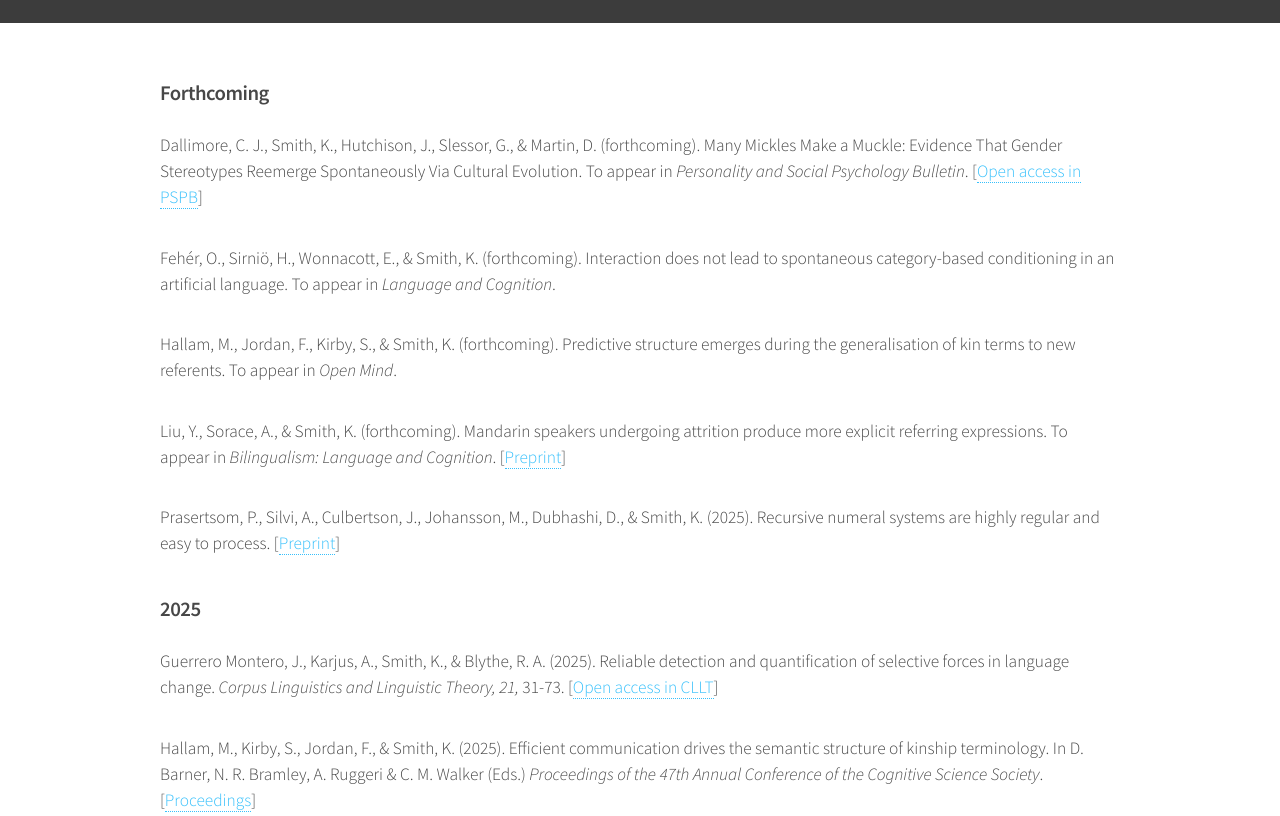
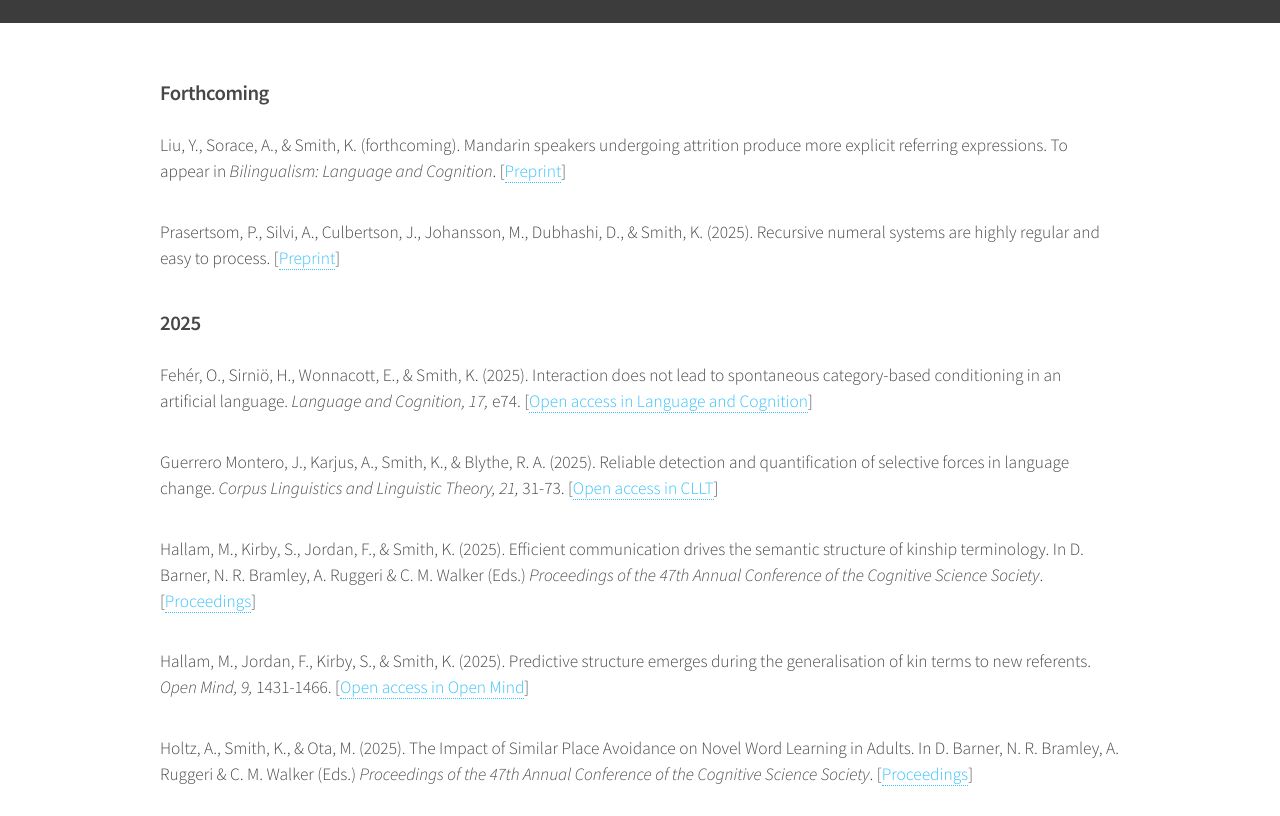
Before and after one commit to kennysmithed/kennysmithed.github.io, a plain HTML site: page publications.html in a window 1280 px wide. Shown: the part 324-1140 px from the top of the page. Drawn offline with Linux system fonts and the light colour scheme; grey boxes are pictures that could not be loaded.

Commit message:
Update publications.html

```diff
--- a/publications.html
+++ b/publications.html
@@ -64,18 +64,6 @@
 <h3>Forthcoming</h3>
 
 
-<p>Dallimore, C. J., Smith, K., Hutchison, J., Slessor, G., &amp; Martin, D. (forthcoming).
-	Many Mickles Make a Muckle: Evidence That Gender Stereotypes Reemerge Spontaneously Via Cultural Evolution.
-	To appear in <i>Personality and Social Psychology Bulletin</i>.
-	[<a href="https://doi.org/10.1177/01461672241254695">Open access in PSPB</a>]</p>
-
-<p>Fehér, O., Sirniö, H., Wonnacott, E., &amp;  Smith, K. (forthcoming).
-	Interaction does not lead to spontaneous category-based conditioning in an artificial language.
-	To appear in <i>Language and Cognition</i>. </p>
-
-<p>Hallam, M., Jordan, F., Kirby, S., &amp;  Smith, K. (forthcoming).
-	Predictive structure emerges during the generalisation of kin terms to new referents.
-	To appear in <i>Open Mind</i>. </p>
 
 <p>Liu, Y., Sorace, A., &amp; Smith, K. (forthcoming).
 	Mandarin speakers undergoing attrition produce more explicit referring expressions.
@@ -87,19 +75,30 @@
 	[<a href="https://arxiv.org/abs/2510.27049">Preprint</a>]</p>
 
 
+<h3>2025</h3>
 
 
-<h3>2025</h3>
+
+	<p>Fehér, O., Sirniö, H., Wonnacott, E., &amp;  Smith, K. (2025).
+	Interaction does not lead to spontaneous category-based conditioning in an artificial language.
+	<i>Language and Cognition, 17,</i> e74. [<a href="https://doi.org/10.1017/langcog.2025.10020">Open access in Language and Cognition</a>]</p>
+
 
 	<p>Guerrero Montero, J., Karjus, A., Smith, K., &amp; Blythe, R. A. (2025).
 		Reliable detection and quantification of selective forces in language change.
 		<i>Corpus Linguistics and Linguistic Theory, 21,</i> 31-73.
 		[<a href="https://doi.org/10.1515/cllt-2023-0064">Open access in CLLT</a>]
 
+
 	<p>Hallam, M., Kirby, S., Jordan, F., &amp; Smith, K. (2025). Efficient communication drives the semantic structure of kinship terminology.
 		In D. Barner, N. R. Bramley, A. Ruggeri &amp; C. M. Walker (Eds.)
 		<i>Proceedings of the 47th Annual Conference of the Cognitive Science Society</i>.
 		[<a href="https://escholarship.org/uc/item/1fg7b7hn">Proceedings</a>]</p>
+
+	<p>Hallam, M., Jordan, F., Kirby, S., &amp;  Smith, K. (2025).
+	Predictive structure emerges during the generalisation of kin terms to new referents.
+	<i>Open Mind, 9,</i> 1431-1466.
+	[<a href="https://doi.org/10.1162/OPMI.a.27">Open access in Open Mind</a>]</p>
 
 	<p>Holtz, A., Smith, K., &amp; Ota, M. (2025). The Impact of Similar Place Avoidance on Novel Word Learning in Adults.
 		In D. Barner, N. R. Bramley, A. Ruggeri &amp; C. M. Walker (Eds.)
@@ -141,6 +140,11 @@
 <h3>2024</h3>
 
 <p>Conklin, H., &amp; Smith, K. (2024). Representations as Language: An Information-Theoretic Framework for Interpretability. In L. K. Samuelson, S. L. Frank, M. Toneva, A. Mackey, &amp;  E. Hazeltine (Eds.) <i>Proceedings of the 46th Annual Conference of the Cognitive Science Society</i>. [<a href="https://escholarship.org/uc/item/00x5698v">Proceedings</a>]</p>
+
+<p>Dallimore, C. J., Smith, K., Hutchison, J., Slessor, G., &amp; Martin, D. (2024).
+	Many Mickles Make a Muckle: Evidence That Gender Stereotypes Reemerge Spontaneously Via Cultural Evolution.
+	To appear in <i>Personality and Social Psychology Bulletin, 51,</i> 2405-2424.
+	[<a href="https://doi.org/10.1177/01461672241254695">Open access in PSPB</a>]</p>
 
 <p>Guo, S., Ren, Y., Albrecht, S., &amp; Smith, K. (2024). lpNTK: Better Generalisation with Less Data via Sample Interaction During Learning. In <i>Proceedings of the International Conference on Learning Representations</i>. [<a href="https://openreview.net/pdf?id=8Ju0VmvMCW">OpenReview</a>]</p>
 
```
